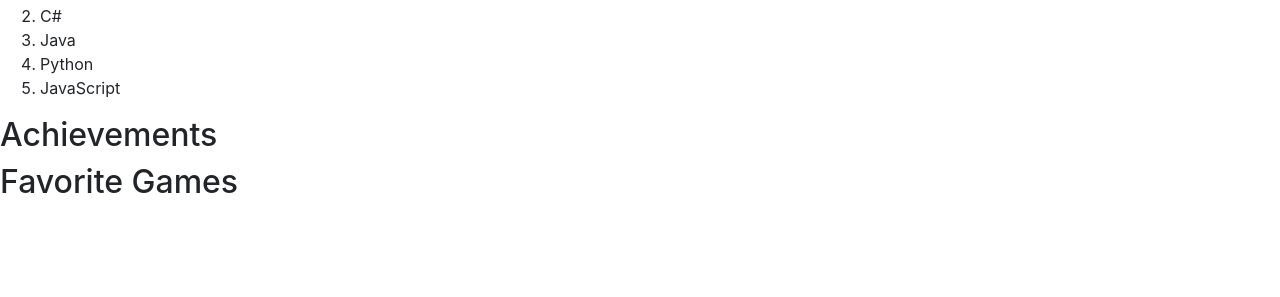
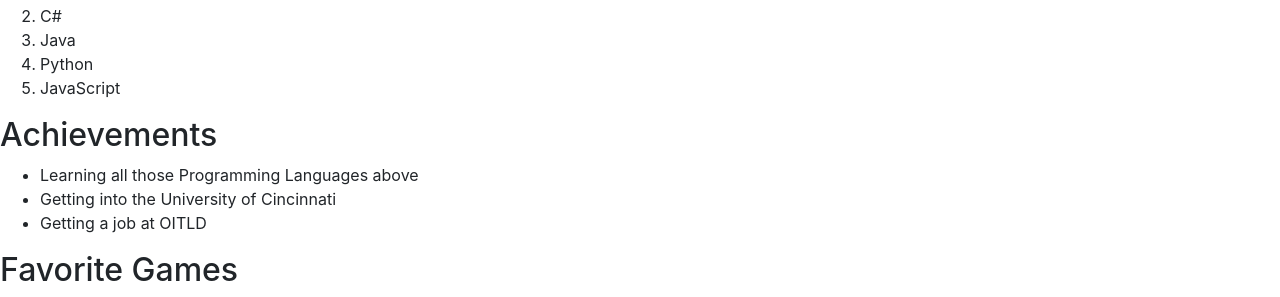
Before and after one commit to IT3049C-Students/1-online-portfolio-AlexBalogh1933, a website: page index.html in a window 1280 px wide. Shown: the part 643-940 px from the top of the page. Before the commit the page ends 852 px from the top, so only its background shows below. Drawn offline with nearby package versions, Linux system fonts and the light colour scheme.

Commit message:
added Achievements section

```diff
--- a/index.html
+++ b/index.html
@@ -25,7 +25,7 @@
 
       <!-- WORK FROM INSIDE THIS CONTAINER-->
     </div>
-    <div class="personalBackground">
+    <div class="section" id= "personalBackground">
       <h2>
         Personal Background
       </h2>
@@ -34,7 +34,7 @@
         I am a double major. Cybersecurity and IT Game Development. I would want to go into Game Development after college.
       </p>
     </div>
-    <div class="experience">
+    <div class="section" id= "experience">
       <h2>
         Work and Development Experience
       </h2>
@@ -47,7 +47,7 @@
         </li>
       </ol>
     </div>
-    <div class="programmingLanguages">
+    <div class="section" id= "programmingLanguages">
       <h2>
         Programming Languages
       </h2>
@@ -69,12 +69,23 @@
         </li>
       </ol>
     </div>
-    <div class="achievements">
+    <div class="section" id= "achievements">
       <h2>
         Achievements
       </h2>
+      <ul>
+        <li>
+          Learning all those Programming Languages above
+        </li>
+        <li>
+          Getting into the University of Cincinnati
+        </li>
+        <li>
+          Getting a job at OITLD
+        </li>
+      </ul>
     </div>
-    <div class="games">
+    <div class="section" id= "games">
       <h2>
         Favorite Games
       </h2>
```
